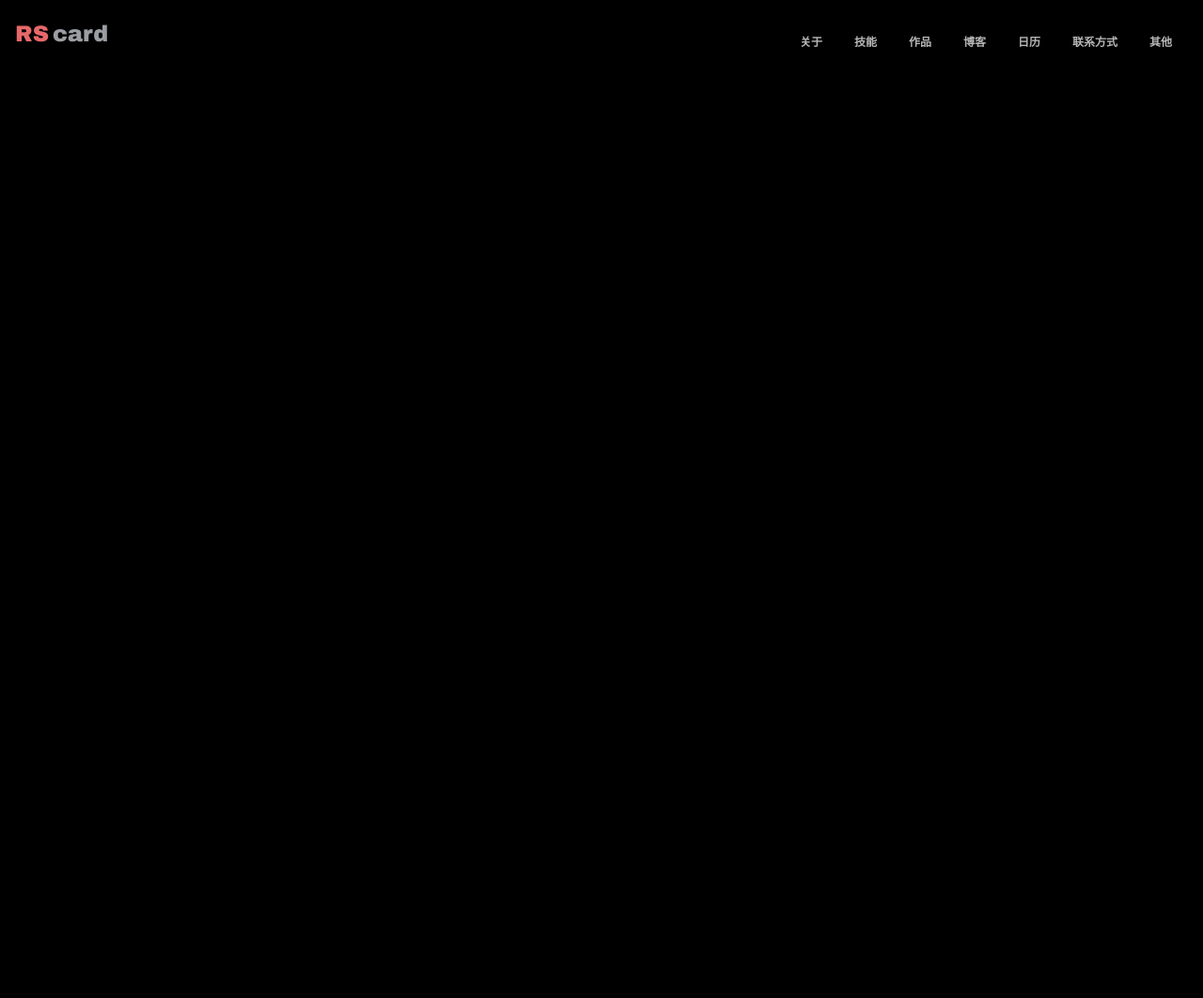
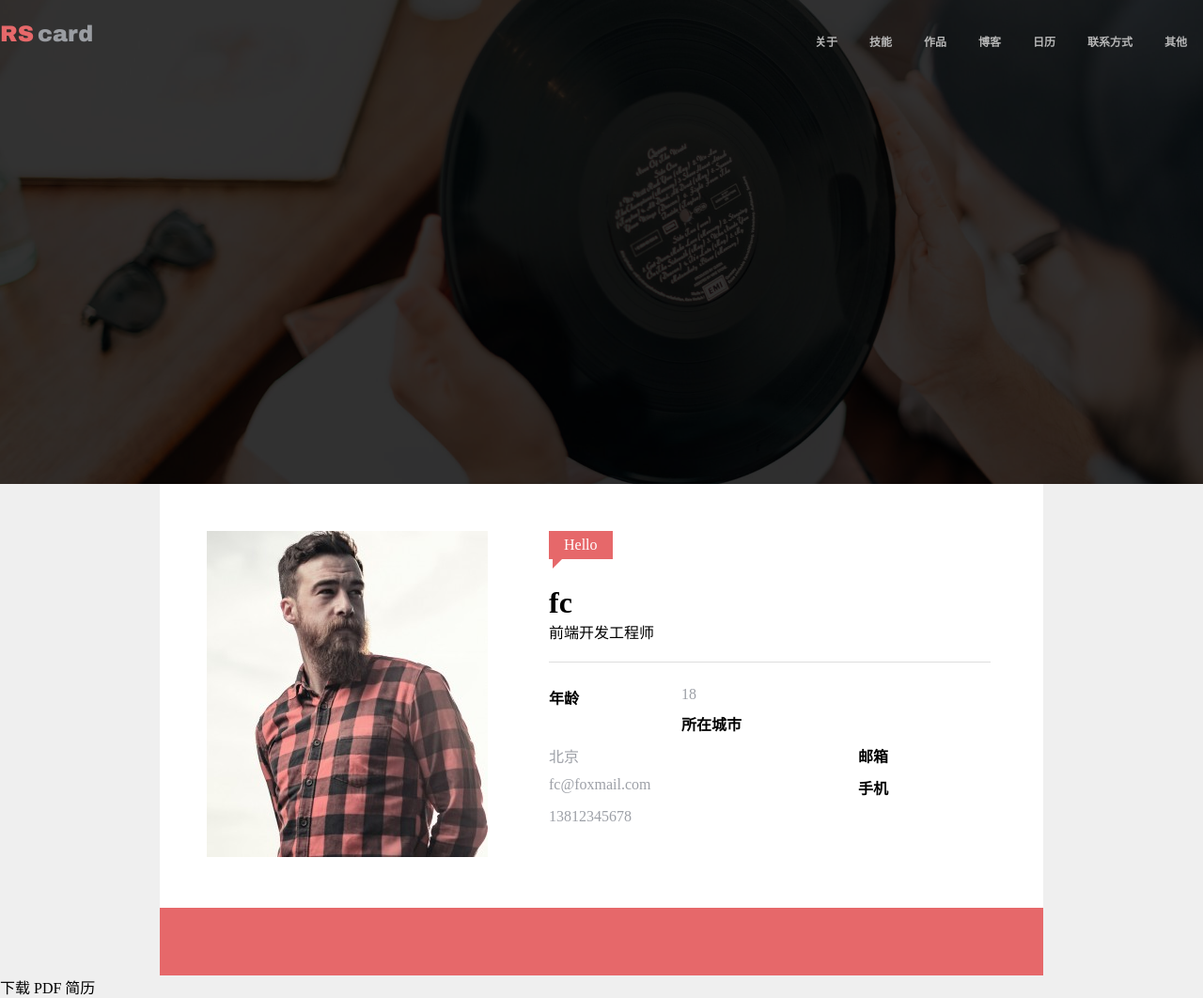
Before and after one commit to FC0511/Learning, a plain HTML site: page css/index.html in a window 1280 px wide. Shown: the whole page at 94% size. Before the commit the page ends 800 px from the top, so only its background shows below. Drawn offline with Linux system fonts and the light colour scheme.

Commit message:
html css

```diff
--- a/css/css/main.css
+++ b/css/css/main.css
@@ -1,11 +1,19 @@
 body {
-    background: black;
-    color: white;
+    background: #efefef;
     margin: 0;
 }
 a {
     color: inherit;
     text-decoration: none;
+}
+* {
+    margin: 0;
+    padding: 0;
+}
+hr{
+    height: 0;
+    border: none;
+    border-top: 1px solid #DEDEDE;
 }
 .clearfix::after {
     content: '';
@@ -14,22 +22,29 @@ a {
 }
 
 .topNavBar {
-    padding: 20px 16px 20px 16px;
+    padding: 20px 0 20px 0;
+    position: fixed;
+    top: 0;
+    left: 0;
+    width: 100%;
 }
-.topNavBar > nav {
+.topNavBar-inner {
+    padding: 0 16px;
+}
+.topNavBar nav {
     padding-top: 7px;
 }
-.topNavBar > nav > ul {
+.topNavBar nav > ul {
     list-style: none;
     margin: 0;
     padding: 0;
 }
-.topNavBar > nav > ul > li {
+.topNavBar nav > ul > li {
     float: left;
     margin-left: 17px;
     margin-right: 17px;
 }
-.topNavBar > nav > ul > li > a {
+.topNavBar nav > ul > li > a {
     font-size: 12px;
     color: #b7b7b7;
     font-weight: bold;
@@ -39,7 +54,7 @@ a {
     padding-bottom: 5px;
     display: block;
 }
-.topNavBar > nav > ul > li > a:hover {
+.topNavBar nav > ul > li > a:hover {
     border-bottom: 3px solid #e06567;
 }
 
@@ -56,3 +71,91 @@ a {
 .topNavBar .logo .card {
     color: #9a9da2;
 }
+.banner {
+    height: 515px;
+    background-image: url(../img/rs-cover.jpg);
+    background-position: center center;
+    background-size: cover;
+}
+.banner .mask {
+    height: 515px;
+    background-color: rgba(0, 0, 0, 0.8);
+}
+
+.userCard {
+    max-width: 940px;
+    margin-left: auto;
+    margin-right: auto;
+    background-color: #ffffff;
+}
+.userCard .welcome {
+    background: #e6686a;
+    color: white;
+    display: inline-block;
+    padding: 4px 16px;
+    line-height: 22px;
+    position: relative;
+    margin-bottom: 10px;
+}
+.userCard .welcome .triangle {
+    display: block;
+    border: 10px solid transparent;
+    width: 0px;
+    border-left-color: #e6686a;
+    border-top-width: 0px;
+    position: absolute;
+    left: 4px;
+    top: 100%;
+}
+.userCard .picture {
+    float: left;
+}
+.userCard .text {
+    float: left;
+    margin-left: 65px;
+    width: 470px;
+}
+.userCard .text h1{
+    margin-top: 18px;
+}
+.userCard .text hr{
+    margin: 20px 0;
+}
+.userCard .pictureAndText {
+    padding: 50px;
+}
+.userCard dl dt,
+.userCard dl dd{
+    float: left;
+    padding: 5px 0;
+}
+.userCard dl dt{
+    width: 30%;
+    font-weight: bold;
+}
+.userCard dl dd{
+    width: 70%;
+    color: #9da0a7;
+}
+
+.userCard > footer.media{
+    background: #E6686A;
+    text-align: center;
+}
+.userCard > footer.media > a{
+    display: inline-block;
+    width: 40px;
+    line-height: 30px;
+    padding: 5px 0;
+    border-radius: 50%;
+    margin: 16px;
+}
+.userCard > footer.media > a:hover{
+    background: #CF5D5F;
+}
+.userCard svg{
+    width: 30px;
+    height: 30px;
+    fill: white;
+    vertical-align: top;
+}
--- a/css/index.html
+++ b/css/index.html
@@ -7,6 +7,7 @@
     <meta http-equiv="X-UA-Compatible" content="ie=edge">
     <title></title>
     <link rel="stylesheet" href="./css/main.css">
+    <script src="//at.alicdn.com/t/font_451045_32zbfqegtq3t0529.js"></script>
 </head>
 <body>
 <div class="topNavBar clearfix">
@@ -39,17 +40,20 @@
         </ul>
     </nav>
 </div>
-<!--<div class="banner" style="background-image: url(#)"></div>
+<div class="banner">
+    <div class="mask"></div>
+</div>
 <main>
-    <div class="card">
-        <div class="pictureAndText">
+    <div class="userCard">
+        <div class="pictureAndText clearfix">
             <div class="picture">
-                <img src="" alt="头像">
+                <img src="./img/avatar.jpg" width="299" height="347" alt="头像">
             </div>
             <div class="text">
-                <div class="profile">
-                    <span class="welcome">Hello</span>
-                    <h1>方应杭</h1>
+          <span class="welcome">Hello
+            <span class="triangle"></span>
+          </span>
+                <h1>fc</h1>
                 <p>前端开发工程师</p>
                 <hr>
                 <dl>
@@ -58,34 +62,27 @@
                     <dt>所在城市</dt>
                     <dd>北京</dd>
                     <dt>邮箱</dt>
-                        <dd>fangyinghang@foxmail.com</dd>
+                    <dd>fc@foxmail.com</dd>
                     <dt>手机</dt>
                     <dd>13812345678</dd>
                 </dl>
             </div>
         </div>
-        </div>
         <footer class="media">
             <a href="#">
-                <img src="#" alt="...">
+                <svg class="icon" aria-hidden="true">
+                    <use xlink:href="#icon-github"></use>
+                </svg>
             </a>
             <a href="#">
-                <img src="#" alt="...">
+                <svg class="icon" aria-hidden="true">
+                    <use xlink:href="#icon-Ankerwebicon-"></use>
+                </svg>
             </a>
             <a href="#">
-                <img src="#" alt="...">
-            </a>
-            <a href="#">
-                <img src="#" alt="...">
-            </a>
-            <a href="#">
-                <img src="#" alt="...">
-            </a>
-            <a href="#">
-                <img src="#" alt="...">
-            </a>
-            <a href="#">
-                <img src="#" alt="...">
+                <svg class="icon" aria-hidden="true">
+                    <use xlink:href="#icon-weibo"></use>
+                </svg>
             </a>
         </footer>
     </div>
@@ -93,38 +90,9 @@
     <a class="button" href="#">下载 PDF 简历</a>
 
     <p>
-        方应杭， 资深前端工程师，资深前端讲师，现在在 饥人谷 教前端课程。
-        <br> 技能：前端开发，Rails 开发，Node.js 开发
+
     </p>
 
 </main>
-<section>
-    <h2>技能</h2>
-    <ol>
-        <li>HTML 5 &amp; CSS 3</li>
-        <li>JavaScript</li>
-        <li>jQuery</li>
-        <li>Vue</li>
-        <li>React</li>
-        <li>HTTP</li>
-    </ol>
-</section>
-<section>
-    <h2>作品集</h2>
-    <nav>
-        <ol>
-            <li>所有</li>
-            <li>框架</li>
-            <li>原生JS&amp;CSS</li>
-        </ol>
-    </nav>
-
-    <div class="jobs">
-        <div class="big"></div>
-        <div class="small"></div>
-        <div class="small"></div>
-    </div>
-
-</section>-->
 </body>
 </html>
```
Also changed, not shown: css/img/avatar.jpg (added), css/img/rs-cover.jpg (added). Lines whose indentation alone changed are shown as unchanged.
